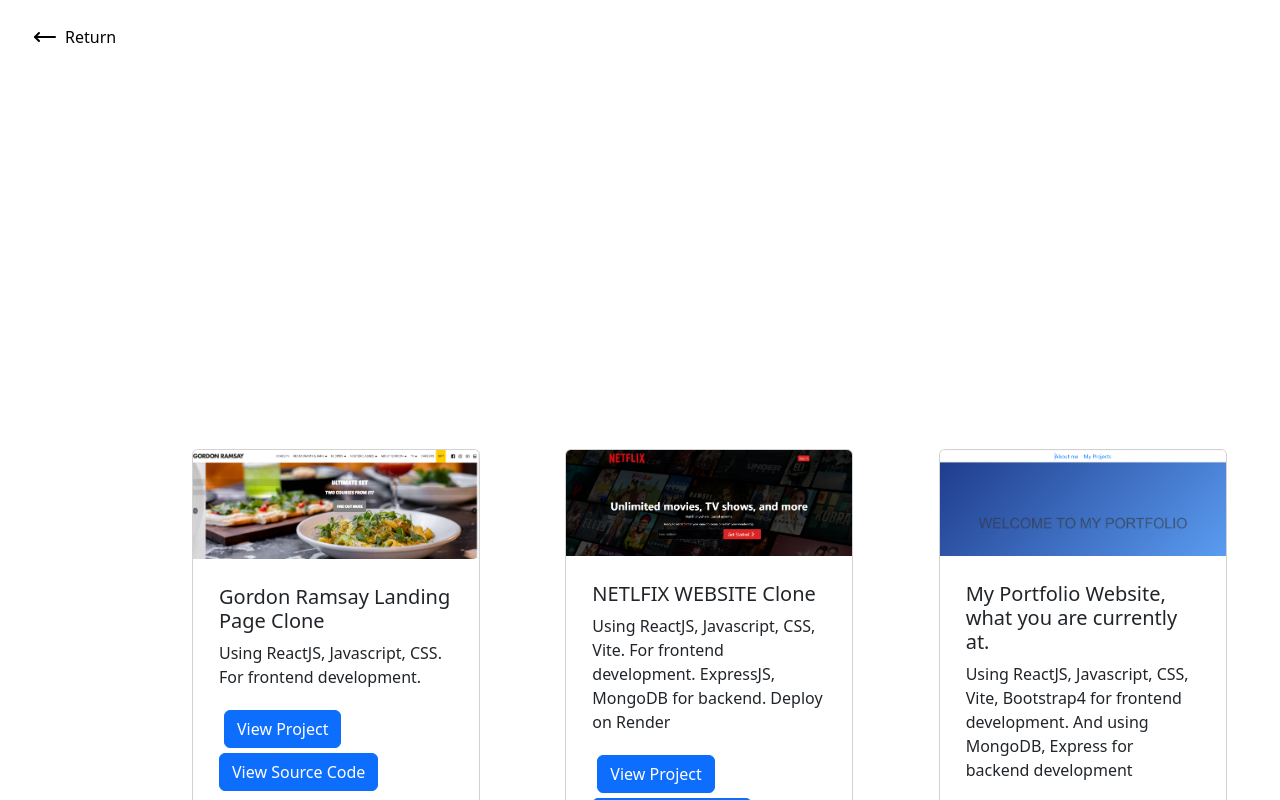
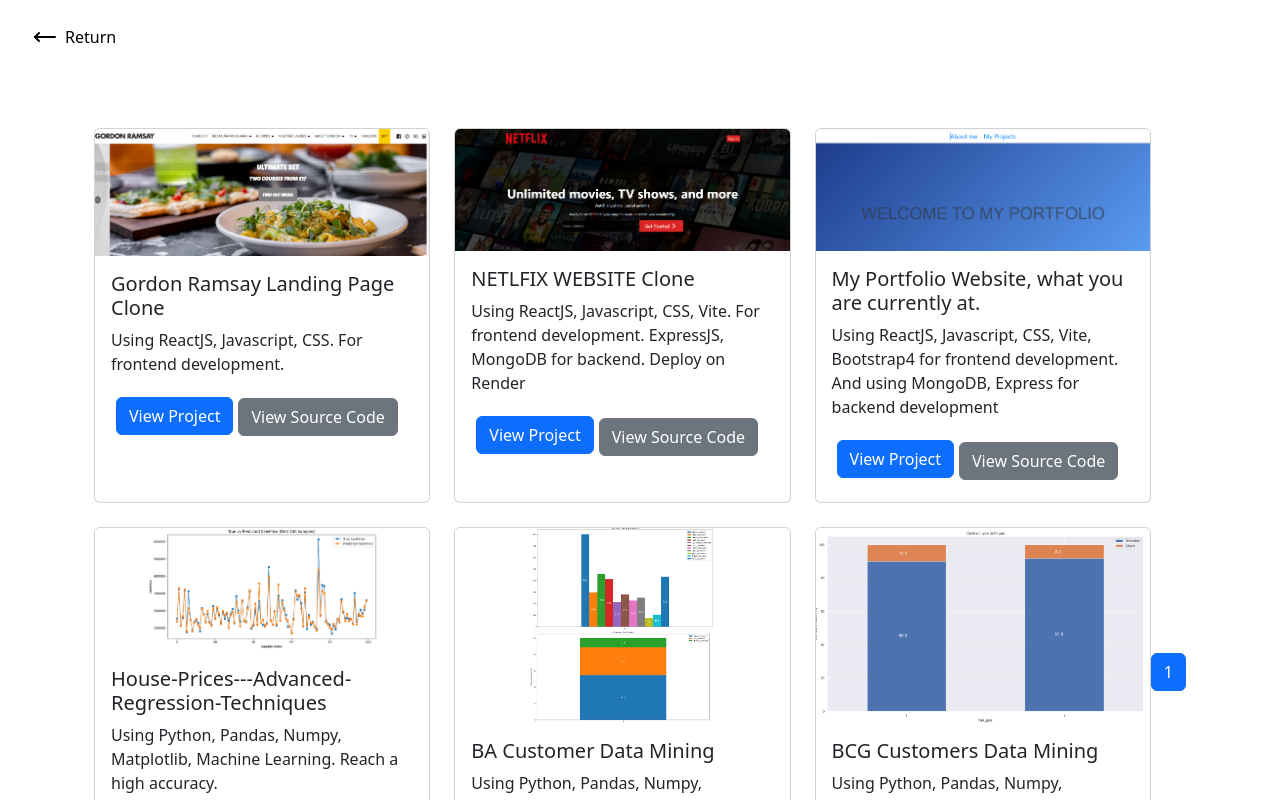
Before and after one commit to Metionis/CV_WEB, a React (Vite) app in the folder frontend/: page /projects in a window 1280 px wide. Shown: the top 800 px of the page. Built offline with nearby package versions, Linux system fonts and the light colour scheme.

Commit message:
UPDATE THE PORTFOLIO PAGES

```diff
--- a/frontend/src/pages/FeedbackPage/Feedback.jsx
+++ b/frontend/src/pages/FeedbackPage/Feedback.jsx
@@ -21,7 +21,7 @@
           <input
             type="text"
             name="name"
-            placeholder='Type in your name or nickname'
+            placeholder='Your name/nickname'
             value={formData.name}
             onChange={handleChange}
             required
--- a/frontend/src/pages/FeedbackPage/feedStyles.css
+++ b/frontend/src/pages/FeedbackPage/feedStyles.css
@@ -24,10 +24,11 @@
 .feedback input,
 .feedback textarea {
   width: 100%;
-  padding: 10px;
+  padding: 5px;
   border: 1px solid #ccc;
   border-radius: 4px;
   box-sizing: border-box;
+  height: 100%;
 }
 
 .feedback textarea {
--- a/frontend/src/pages/Portfolio/PaginatedProjects.jsx
+++ b/frontend/src/pages/Portfolio/PaginatedProjects.jsx
@@ -1,26 +1,57 @@
+import React, { useState } from 'react';
 import 'bootstrap/dist/css/bootstrap.min.css';
 import "./portfolioStyles.css";
-
 import { projects } from './project.model.js';
 
+const PROJECTS_PER_PAGE = 9;
+
 export default function PaginatedProjects() {
+  const [currentPage, setCurrentPage] = useState(1); // Track the current page
+
+  // Calculate the index range of projects for the current page
+  const indexOfLastProject = currentPage * PROJECTS_PER_PAGE;
+  const indexOfFirstProject = indexOfLastProject - PROJECTS_PER_PAGE;
+  const currentProjects = projects.slice(indexOfFirstProject, indexOfLastProject);
+
+  // Calculate total pages needed
+  const totalPages = Math.ceil(projects.length / PROJECTS_PER_PAGE);
+
+  const handlePageChange = (pageNumber) => {
+    setCurrentPage(pageNumber); // Update the current page
+  };
+
   return (
-    <div className="container" style={{padding: '10px'}}>
+    <div className="container">
       <div className="row">
-        {projects.map((project, index) => (
-          <div key={index} className="col-md-4">
-            <div className="card" style={{ width: '18rem', margin: '100px' }}>
+        {currentProjects.map((project, index) => (
+          <div key={index} className="col-md-4 mb-4"> {/* 3 columns per row */}
+            <div className="card h-100" style={{ width: '100%', margin: '0 auto' }}>
               <img className="card-img-top" src={project.img} alt={`${project.name} image`} />
-              <div className="card-body" style={{ margin: '10px' }}>
+              <div className="card-body">
                 <h5 className="card-title">{project.name}</h5>
                 <p className="card-text">{project.overview}</p>
-                <a href={project.siteURL} className="btn btn-primary" style={{ margin: '5px' }} target="_blank" rel="noopener noreferrer">View Project</a>
-                <a href={project.sourceURL} className="btn btn-primary" target="_blank" rel="noopener noreferrer">View Source Code</a>
+                <a href={project.siteURL} className="btn btn-primary mb-2" target="_blank" rel="noopener noreferrer" style={{margin: '5px'}}>View Project</a>
+                <a href={project.sourceURL} className="btn btn-secondary" target="_blank" rel="noopener noreferrer">View Source Code</a>
               </div>
             </div>
           </div>
         ))}
       </div>
+
+      {/* Pagination Buttons */}
+      <div className="d-flex justify-content-center">
+        <nav>
+          <ul className="pagination">
+            {Array.from({ length: totalPages }, (_, index) => (
+              <li key={index} className={`page-item ${currentPage === index + 1 ? 'active' : ''}`}>
+                <button className="page-link" onClick={() => handlePageChange(index + 1)}>
+                  {index + 1}
+                </button>
+              </li>
+            ))}
+          </ul>
+        </nav>
+      </div>
     </div>
   );
 }
--- a/frontend/src/pages/Portfolio/project.model.js
+++ b/frontend/src/pages/Portfolio/project.model.js
@@ -22,5 +22,45 @@
     img: "Project3.png",
     sourceURL: "https://github.com/Metionis/CV_WEB",
     siteURL: "https://cv-web-tpt0.onrender.com/"
+  },
+  {
+    name: "House-Prices---Advanced-Regression-Techniques",
+    date: "Did in 22/9/2023",
+    overview: "Using Python, Pandas, Numpy, Matplotlib, Machine Learning. Reach a high accuracy.",
+    img: "DataScience1.png",
+    sourceURL: "https://github.com/Metionis/House-Prices---Advanced-Regression-Techniques/tree/main/data",
+    siteURL: "https://github.com/Metionis/House-Prices---Advanced-Regression-Techniques/tree/main/lab"
+  },
+  {
+    name: "BA Customer Data Mining",
+    date: "Did in 13/12/2023",
+    overview: "Using Python, Pandas, Numpy, Matplotlib to analyze the given data.",
+    img: "DataScience2.png",
+    sourceURL: "https://github.com/Metionis/Data-Analisis-Portfolio/tree/main/BA_customer_mining",
+    siteURL: "https://github.com/Metionis/Data-Analisis-Portfolio/blob/main/BA_customer_mining/BA_reviews_mining.ipynb"
+  },
+  {
+    name: "BCG Customers Data Mining",
+    date: "Did in 29/12/2023",
+    overview: "Using Python, Pandas, Numpy, Matplotlib.",
+    img: "DataScience3.png",
+    sourceURL: "https://github.com/Metionis/Data-Analisis-Portfolio/tree/main/BCG_Customer_mining/Data",
+    siteURL: "https://github.com/Metionis/Data-Analisis-Portfolio/tree/main/BCG_Customer_mining"
+  },
+  {
+    name: "COVID TREND PREDICTION",
+    date: "Did in 29/12/2023",
+    overview: "Using Python, Pandas, Numpy, Matplotlib, Machine Learning.",
+    img: "DataScience4.png",
+    sourceURL: "https://github.com/Metionis/Data-Analisis-Portfolio/blob/main/COVID%20trend/covid19.csv",
+    siteURL: "https://github.com/Metionis/Data-Analisis-Portfolio/tree/main/COVID%20trend"
+  },
+  {
+    name: "CAR PRICE PREDICTION",
+    date: "Did in 26/12/2023",
+    overview: "Using Python, Pandas, Numpy, Matplotlib, Machine Learning.",
+    img: "DataScience5.png",
+    sourceURL: "https://github.com/Metionis/Data-Analisis-Portfolio/blob/main/Car_Price_Prediction/CarPrice_Assignment.csv",
+    siteURL: "https://github.com/Metionis/Data-Analisis-Portfolio/tree/main/Car_Price_Prediction"
   }
 ]
```
